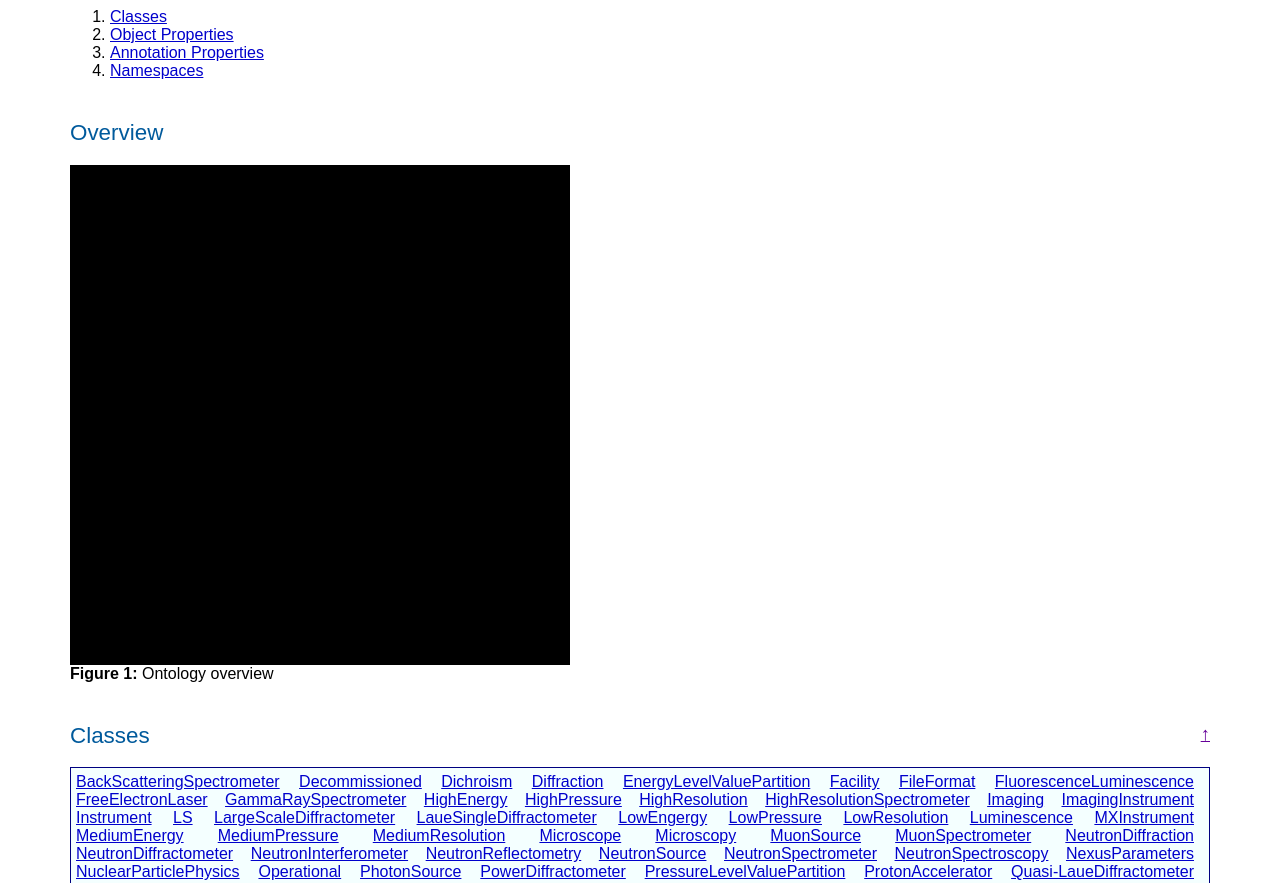
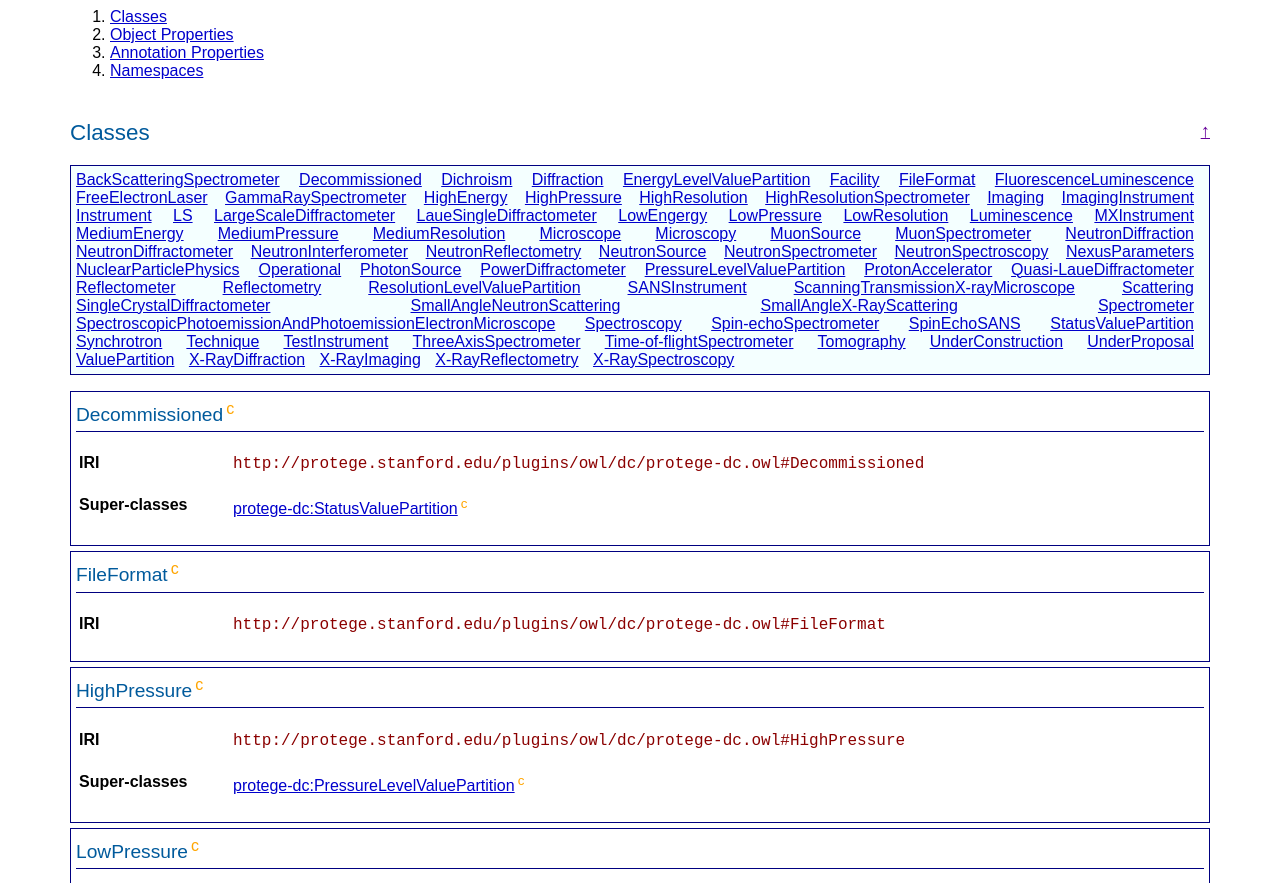
Before and after one commit to ral-facilities/pankos, a plain HTML site: page docs/index.html in a window 1280 px wide. Shown: the part 360-1243 px from the top of the page. Drawn offline with Linux system fonts and the light colour scheme.

Commit message:
Removing unused overview section

```diff
--- a/docs/index.html
+++ b/docs/index.html
@@ -31,13 +31,6 @@
         <li><a href="#annotationproperties">Annotation Properties</a></li>
         <li><a href="#namespaces">Namespaces</a></li>
     </ol>
-</section>
-<section id="overview">
-    <h2>Overview</h2>
-    <div class="figure">
-        <div style="width:500px; height:500px; background-color: black;">&nbsp;</div>
-        <div class="caption"><strong>Figure 1:</strong> Ontology overview</div>
-    </div>
 </section>
 <section id="classes">
     <h2>Classes <span style="float:right; font-size:smaller;"><a href="">&uparrow;</a></span></h2>
```
